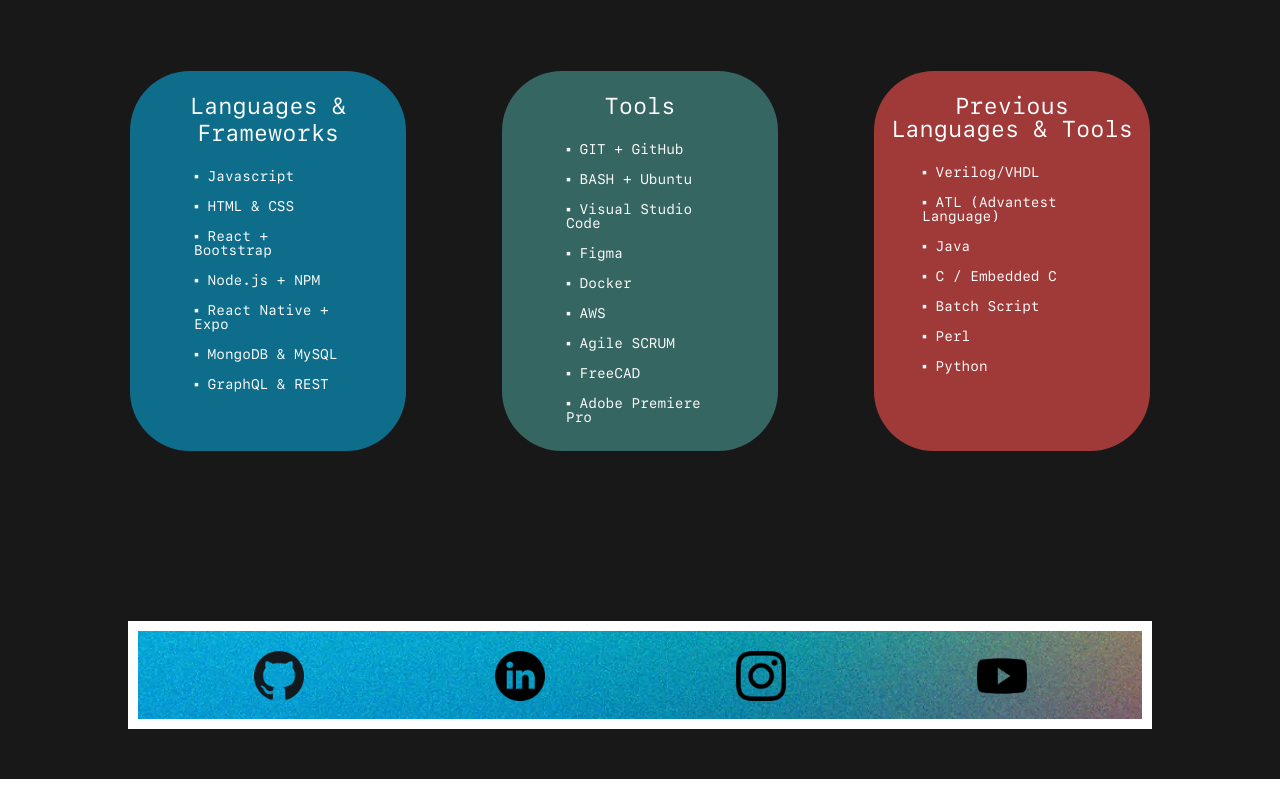
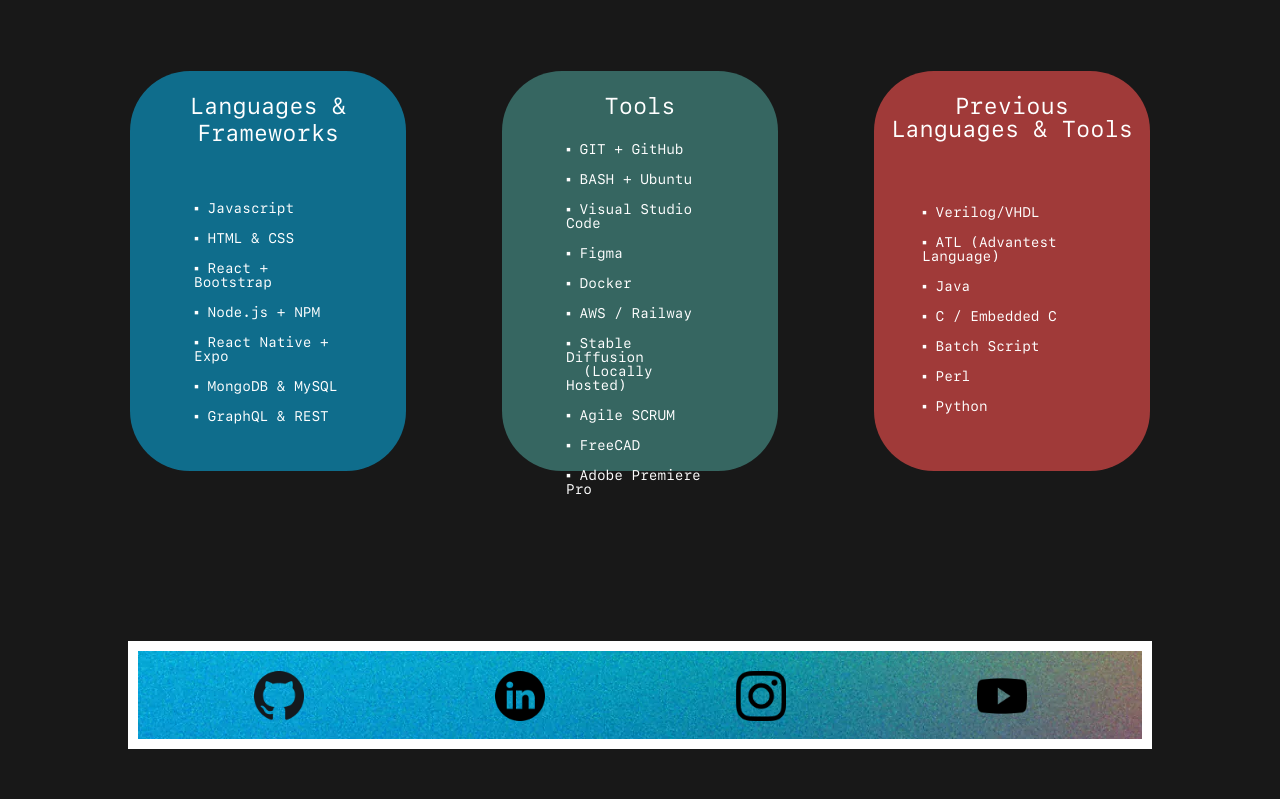
Before and after one commit to DesertCow/Portfolio-2023, a React (Create React App) app in the folder client/: page /About in a window 1280 px wide. Shown: the part 3401-4200 px from the top of the page. Built offline with nearby package versions, Linux system fonts and the light colour scheme.

Commit message:
Updated Dev Layout/Structure

```diff
--- a/client/src/components/DevTools/DevTools.css
+++ b/client/src/components/DevTools/DevTools.css
@@ -14,7 +14,7 @@
 
      .programLanguagesBox {
           width: 320px;
-          height: 380px;
+          height: 400px;
           margin-bottom: 100px;
           background-color: var(--alt-color1);
           border-radius: 60px;
@@ -26,7 +26,7 @@
 
      .programToolBox {
           width: 320px;
-          height: 380px;
+          height: 400px;
           margin-bottom: 100px;
           background-color: var(--alt-color3);
           border-radius: 60px;
@@ -38,7 +38,7 @@
 
      .programOldLanguagesBox {
           width: 600px;
-          height: 380px;
+          height: 400px;
           margin-bottom: 100px;
           background-color: var(--alt-color2);
           border-radius: 60px;
@@ -72,7 +72,7 @@
 
      .programLanguagesBox {
           width: 320px;
-          height: 380px;
+          height: 400px;
           margin-bottom: 50px;
           background-color: var(--alt-color1);
           border-radius: 60px;
@@ -84,7 +84,7 @@
 
      .programToolBox {
           width: 320px;
-          height: 380px;
+          height: 400px;
           margin-bottom: 50px;
           background-color: var(--alt-color3);
           border-radius: 60px;
@@ -96,7 +96,7 @@
 
      .programOldLanguagesBox {
           width: 320px;
-          height: 380px;
+          height: 400px;
           margin-bottom: 25px;
           background-color: var(--alt-color2);
           border-radius: 60px;
--- a/client/src/components/DevTools/index.js
+++ b/client/src/components/DevTools/index.js
@@ -16,7 +16,7 @@
               <div className="mt-1 text-center languagesListTitle">
                 Frameworks
               </div>
-              <ul className="mt-4 mx-5 px-3 text-left languagesList">
+              <ul className="mt-4 pt-3 mx-5 px-3 text-left languagesList">
                 <li className="mt-3">&#9642; Javascript</li>
                 <li className="mt-3">&#9642; HTML & CSS</li>
                 <li className="mt-3">&#9642; React + Bootstrap </li>
@@ -36,7 +36,8 @@
                 <li className="mt-3">&#9642; Visual Studio Code</li>
                 <li className="mt-3">&#9642; Figma</li>
                 <li className="mt-3">&#9642; Docker</li>
-                <li className="mt-3">&#9642; AWS</li>
+                <li className="mt-3">&#9642; AWS / Railway</li>
+                <li className="mt-3">&#9642; Stable Diffusion &nbsp;&nbsp;(Locally Hosted)</li>
                 <li className="mt-3">&#9642; Agile SCRUM</li>
                 <li className="mt-3">&#9642; FreeCAD</li>
                 <li className="mt-3">&#9642; Adobe Premiere Pro</li>
@@ -49,7 +50,7 @@
               <div className="text-center languagesListTitle">
                 Languages & Tools
               </div>
-              <ul className="mt-4 mx-5 text-left languagesList">
+              <ul className="mt-4 pt-4 mx-5 text-left languagesList">
                 <li className="mt-3">&#9642; Verilog/VHDL</li>
                 <li className="mt-3">&#9642; ATL (Advantest Language)</li>
                 <li className="mt-3">&#9642; Java</li>
--- a/client/src/css/DeveloperPortfolio_Full.css
+++ b/client/src/css/DeveloperPortfolio_Full.css
@@ -133,7 +133,7 @@
      }
 
      .resumeDownloadBox {
-          padding-top: 100px;
+          padding-top: 50px;
           padding-bottom: 50px;
      }
 
--- a/client/src/pages/DeveloperPortfolio.js
+++ b/client/src/pages/DeveloperPortfolio.js
@@ -314,55 +314,6 @@
 
         <div className="d-flex col mt-5 pt-5 justify-content-center">
           <div className="text-center">
-            <h1 className="portfioloTitle p-3">Portfolio Development</h1>
-          </div>
-        </div>
-
-        <div className="d-flex col mt-3 justify-content-center align-items-center mx-5">
-          <div className="d-flex row portVersionBox">
-            <div className="text-start">
-              <h1  className="portVerisonText">&#9642; V0</h1>
-              <h1  className="portVerisonText">&ensp; &ensp; &#9642; Host: GitHub Pages (<a href="https://desertcow.github.io/Portfolio/">Link</a>)</h1>
-              <h1  className="portVerisonText">&ensp; &ensp; &#9642; <a href="https://github.com/DesertCow/Portfolio">GitHub Repo</a> </h1>
-            </div>
-            <div className="text-start">
-              <h1  className="portVersion">&#9642; V1</h1>
-              <h1  className="portVerisonText">&ensp; &ensp; &#9642; Host: Railway (<a href="https://www.claytonskaggs.dev">Link</a>)</h1>
-              <h1  className="portVerisonText">&ensp; &ensp; &#9642; <a href="https://github.com/DesertCow/Portfolio-2023">GitHub Repo</a> </h1>
-            </div>
-          </div>
-        </div>
-
-        <div className="d-flex col justify-content-center">
-          <div className="text-center pt-5">
-            <h1 className="aboutMeTitle p-3">About Me</h1>
-          </div>
-        </div>
-
-        <div className="container mt-5">
-
-          <div className="row justify-content-center align-items-center">
-            <div className="col mt-3 mb-4">
-                <img src={require('../img/Clayton_Skaggs_6.png')}
-                className="mt-3 contactPhotoPortfolio"
-                alt="Clayton Skaggs profile picture"/>
-            </div>
-
-            <div className="col px-5 portfolioAboutMe">
-              <p className='mt-4 pb-4'>
-                Hello my name is Clayton,<br></br>
-                &nbsp; <br></br>
-                &nbsp;&nbsp;&nbsp;&nbsp;&nbsp;&nbsp;&nbsp; I'm an enthusiastic computer engineer who has extensive experience working on large projects with teams of engineers to develop solutions, meet commitments, and deliver high quality products to production. With experience in producing world class processors at <a href="https://www.intel.com/">Intel Corp</a>, I am adept at managing complex projects and ensuring they meet strict quality standards. My passion for engineering and commitment to quality make me an asset on any team striving to develop software solutions that add real business value for customers.
-                <br></br>
-                &nbsp; <br></br>
-                &nbsp;&nbsp;&nbsp;&nbsp;&nbsp;&nbsp;&nbsp; As a programmer, I excel at creating responsive and functional applications that address the needs of clients and drive business value through technical solutions. With a passion for problem-solving, I'm skilled at developing software products from design to release. While delivering products on schedule while simultaneously meeting the customers requirements and exceed their expectations. My skills in programming, testing, and application design enable me to produce products that are reliable, effective, and tailored to specific business goals. With an overarching focus on delivering the best possible results for customers.
-              </p>
-            </div>
-          </div>
-        </div>
-
-        <div className="d-flex col mt-5 pt-5 justify-content-center">
-          <div className="text-center">
             <h1 className="portfioloTitle p-3">Developer Skills</h1>
           </div>
         </div>
@@ -404,6 +355,54 @@
 
       </div>
 
+        <div className="d-flex col justify-content-center">
+          <div className="text-center pt-5">
+            <h1 className="aboutMeTitle p-3">About Me</h1>
+          </div>
+        </div>
+
+        <div className="container mt-5">
+
+          <div className="row justify-content-center align-items-center">
+            <div className="col mt-3 mb-4">
+                <img src={require('../img/Clayton_Skaggs_6.png')}
+                className="mt-3 contactPhotoPortfolio"
+                alt="Clayton Skaggs profile picture"/>
+            </div>
+
+            <div className="col px-5 portfolioAboutMe">
+              <p className='mt-4 pb-4'>
+                Hello my name is Clayton,<br></br>
+                &nbsp; <br></br>
+                &nbsp;&nbsp;&nbsp;&nbsp;&nbsp;&nbsp;&nbsp; I'm an enthusiastic computer engineer who has extensive experience working on large projects with teams of engineers to develop solutions, meet commitments, and deliver high quality products to production. With experience in producing world class processors at <a href="https://www.intel.com/">Intel Corp</a>, I am adept at managing complex projects and ensuring they meet strict quality standards. My passion for engineering and commitment to quality make me an asset on any team striving to develop software solutions that add real business value for customers.
+                <br></br>
+                &nbsp; <br></br>
+                &nbsp;&nbsp;&nbsp;&nbsp;&nbsp;&nbsp;&nbsp; As a programmer, I excel at creating responsive and functional applications that address the needs of clients and drive business value through technical solutions. With a passion for problem-solving, I'm skilled at developing software products from design to release. While delivering products on schedule while simultaneously meeting the customers requirements and exceed their expectations. My skills in programming, testing, and application design enable me to produce products that are reliable, effective, and tailored to specific business goals. With an overarching focus on delivering the best possible results for customers.
+              </p>
+            </div>
+          </div>
+        </div>
+
+        <div className="d-flex col mt-5 pt-5 justify-content-center">
+          <div className="text-center">
+            <h1 className="portfioloTitle p-3">Portfolio Development</h1>
+          </div>
+        </div>
+
+        <div className="d-flex col mt-3 justify-content-center align-items-center mx-5">
+          <div className="d-flex row portVersionBox">
+            <div className="text-start">
+              <h1  className="portVerisonText">&#9642; V0</h1>
+              <h1  className="portVerisonText">&ensp; &ensp; &#9642; Host: GitHub Pages (<a href="https://desertcow.github.io/Portfolio/">Link</a>)</h1>
+              <h1  className="portVerisonText">&ensp; &ensp; &#9642; <a href="https://github.com/DesertCow/Portfolio">GitHub Repo</a> </h1>
+            </div>
+            <div className="text-start">
+              <h1  className="portVersion">&#9642; V1</h1>
+              <h1  className="portVerisonText">&ensp; &ensp; &#9642; Host: Railway (<a href="https://www.claytonskaggs.dev">Link</a>)</h1>
+              <h1  className="portVerisonText">&ensp; &ensp; &#9642; <a href="https://github.com/DesertCow/Portfolio-2023">GitHub Repo</a> </h1>
+            </div>
+          </div>
+        </div>
       <div className="w-100">
         <Footer />
       </div>
```
